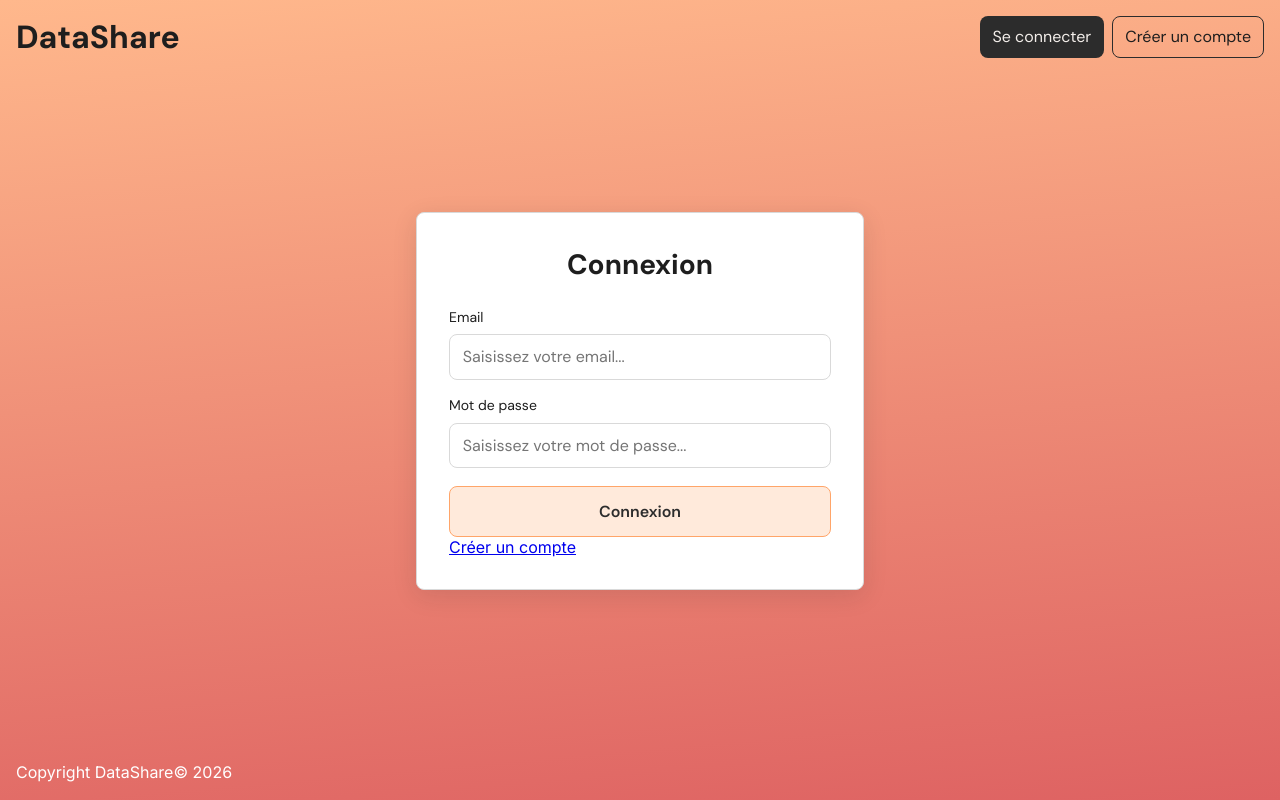
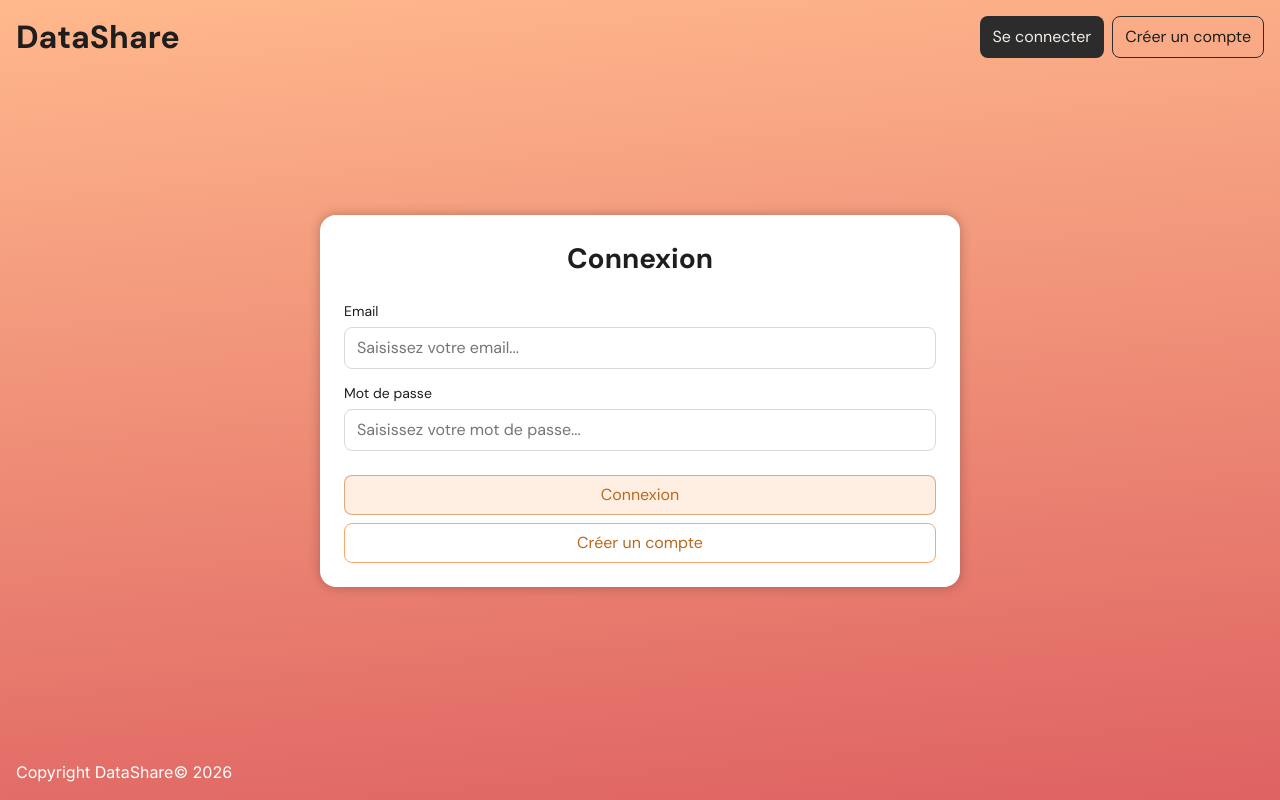
Before and after one commit to jlbokass/datashare, an Angular app in the folder frontend/: page /login in a window 1280 px wide. Built offline with nearby package versions, Linux system fonts and the light colour scheme.

Commit message:
style(ui-01): align authentication cards and actions with Figma

```diff
--- a/frontend/src/app/pages/login/login.scss
+++ b/frontend/src/app/pages/login/login.scss
@@ -1,54 +1,73 @@
-:host { display: block; width: min(100%, 28rem); margin: auto; }
+:host {
+  display: block;
+  width: min(100%, 40rem);
+  margin: auto;
+}
 
 .login-card {
   background: #fff;
-  border: 1px solid #d9d9d9;
-  border-radius: 8px;
-  box-shadow: 0 6px 24px rgb(30 30 30 / 12%);
-  padding: clamp(1.5rem, 4vw, 2rem);
+  border-radius: 16px;
+  box-shadow: 0 0 12px rgb(0 0 0 / 25%);
+  padding: 24px;
 }
 
 h1 {
+  margin: 0 0 24px;
   font: 700 1.75rem/2.5rem 'DM Sans', sans-serif;
   text-align: center;
-  margin: 0 0 1.5rem;
 }
 
-.field { margin-bottom: 1.1rem; }
-label { display: block; font: 400 .875rem/1rem 'DM Sans', sans-serif; margin-bottom: .6rem; }
+.field { margin-bottom: 16px; }
+label { display: block; margin-bottom: 8px; font: 400 .875rem/1rem 'DM Sans', sans-serif; }
 
 input {
   display: block;
   width: 100%;
-  min-height: 2.75rem;
-  padding: .7rem .8rem;
+  min-height: 40px;
+  padding: 8px 12px;
   border: 1px solid #d9d9d9;
   border-radius: 8px;
-  font: 400 1rem 'DM Sans', sans-serif;
+  background: #fff;
+  font: 400 1rem/1.5 'DM Sans', sans-serif;
   color: #1e1e1e;
 
   &[aria-invalid='true'] { border-color: #ae3030; }
-  &:focus-visible { outline: 2px solid #e27f29; outline-offset: 1px; }
+  &:focus-visible { outline: 2px solid #e27f29; outline-offset: 2px; }
 }
 
-.field-error { display: block; margin-top: .35rem; color: #a82727; }
+.field-error { display: block; margin-top: 6px; color: #a82727; line-height: 1.4; }
+.form-actions { display: flex; flex-direction: column; gap: 8px; margin-top: 24px; }
 
-.register-link { text-align: right; font-size: .875rem; margin: 1rem 0; }
-.register-link a { color: #7a3409; }
-
-button {
+button, .secondary-action {
+  display: grid;
+  place-items: center;
   width: 100%;
-  padding: .8rem 1rem;
-  border: 1px solid #ffa569;
+  min-height: 40px;
+  padding: 8px 12px;
+  border: 1px solid rgb(205 94 20 / 50%);
   border-radius: 8px;
-  color: #2c2c2c;
-  background: #ffeadb;
-  font: 600 1rem/1.5rem 'DM Sans', sans-serif;
+  background: rgb(255 129 45 / 13%);
+  color: #ba681f;
+  font: 400 1rem/1rem 'DM Sans', sans-serif;
+  text-align: center;
+  text-decoration: none;
   cursor: pointer;
 
-  &:hover:not(:disabled) { background: #ffd9c2; }
-  &:disabled { opacity: .65; cursor: wait; }
+  &:hover:not(:disabled) { background: rgb(255 129 45 / 22%); }
   &:focus-visible { outline: 2px solid #2c2c2c; outline-offset: 3px; }
 }
 
-.form-error { background: #ffefed; border-radius: 8px; padding: .8rem; color: #a82727; }
+.secondary-action { border-color: #ffa569; background: transparent; }
+button:disabled { opacity: .65; cursor: wait; }
+
+.form-error {
+  background: #ffefed;
+  border-radius: 8px;
+  padding: 12px;
+  margin-bottom: 16px;
+  color: #a82727;
+}
+
+@media (max-width: 600px) {
+  :host { width: calc(100% - 16px); }
+}
```
